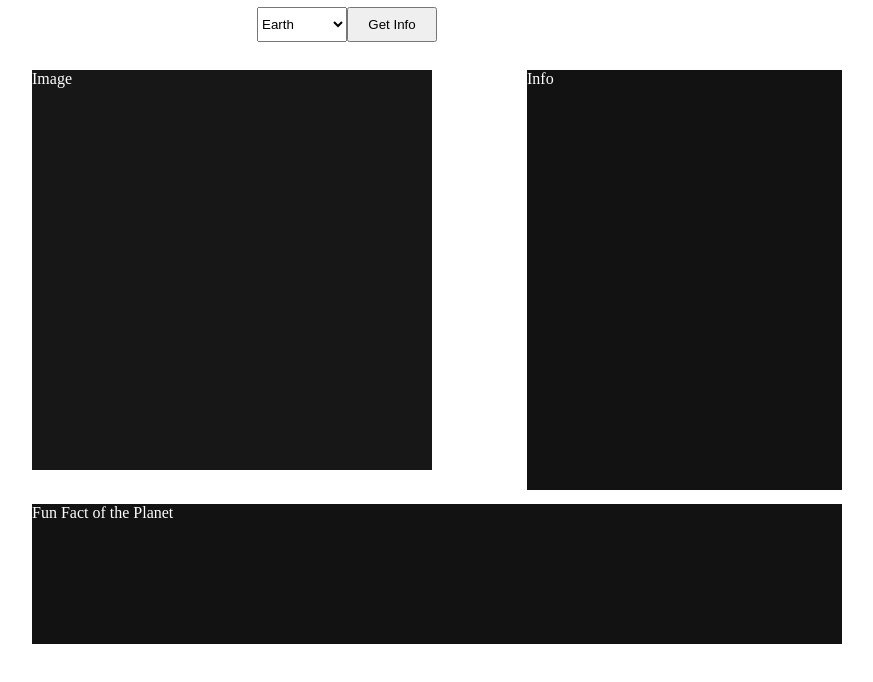
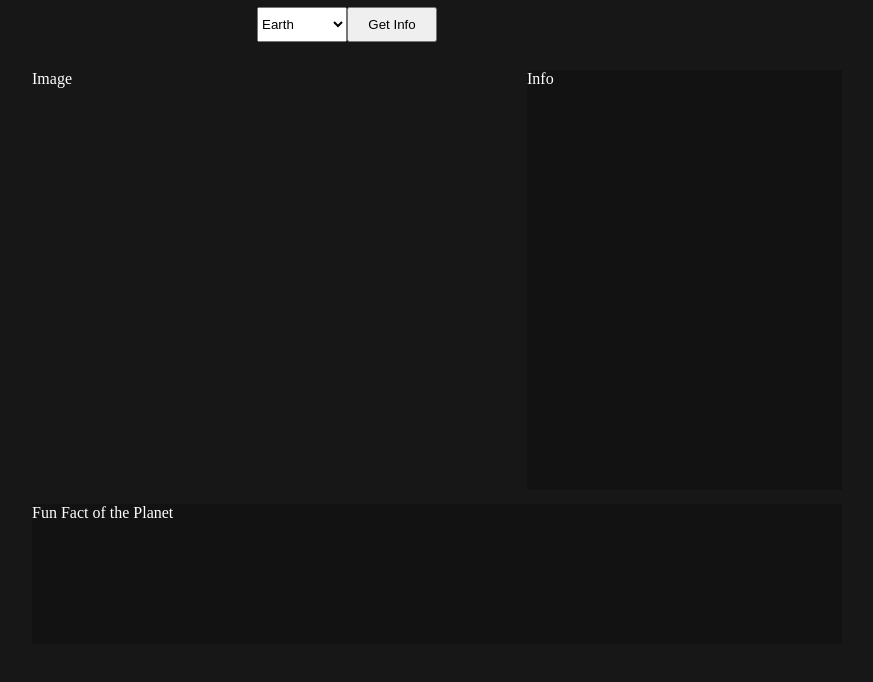
Before and after one commit to Unbandit2006/PLANETS-WEBSITE, a plain HTML site: page Planets-Website/index.html in a window 1280 px wide. Shown: the whole page, without its empty margins (13-886 px from the left). Drawn offline with Linux system fonts and the light colour scheme.

Commit message:
Added the Background Color

```diff
--- a/Planets-Website/main.css
+++ b/Planets-Website/main.css
@@ -1,6 +1,8 @@
 html {
     height: 700px;
     width: 900px;
+    background-color: rgb(23, 23, 23);
+
 }
 
 #desc_frame{
```
